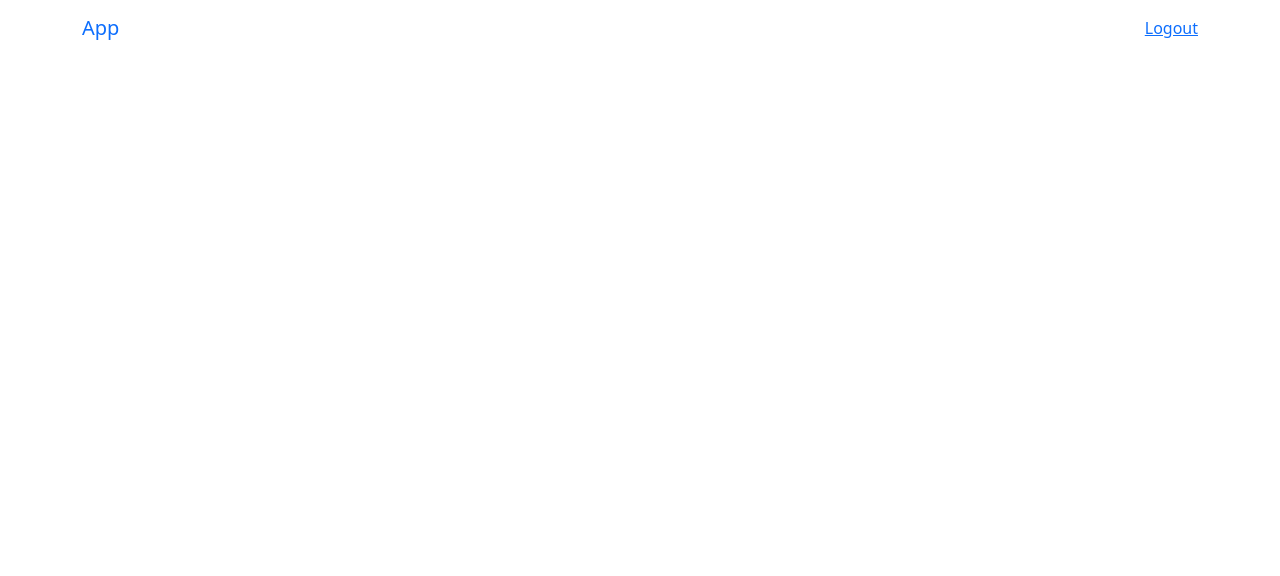
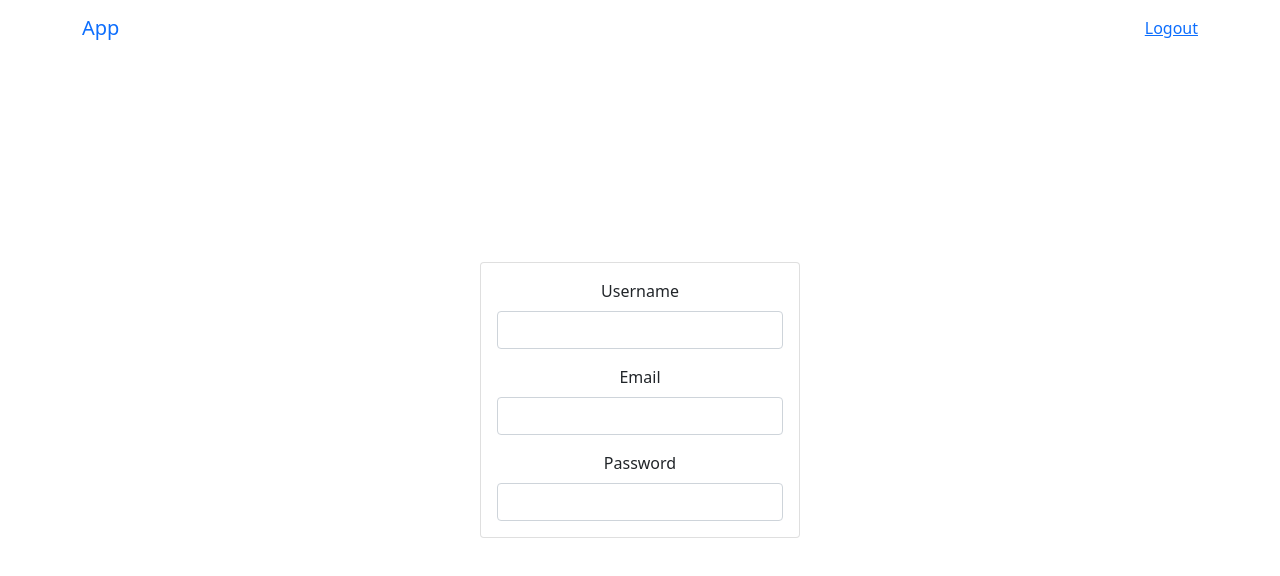
Before and after one commit to cmcunningham27/ME-MOIRS_2.0, a React (Create React App) app in the folder client/: page /signup in a window 1280 px wide. Before the commit this address had no page. Shown: the top 576 px of the page. Built offline with nearby package versions, Linux system fonts and the light colour scheme; the HTML template or start-up script is replaced by a standard one.

Commit message:
added email and password inputs and labels for the signup form

```diff
--- a/client/src/App.js
+++ b/client/src/App.js
@@ -5,6 +5,7 @@ import './App.css';
 
 import Nav from './components/nav';
 import Login from './pages/Login';
+import Signup from './pages/Signup';
 import Profile from './pages/Profile';
 
 import UserContext from './util/userContext';
@@ -20,8 +21,9 @@ function App() {
         <Nav />
 
         <Routes>
-          <Route exact path='/' element={<Login />}></Route>
-          <Route exact path='/profile' element={<Profile />}></Route>
+          <Route exact path='/' element={<Login />} />
+          <Route exact path='/signup' element={<Signup />} />
+          <Route exact path='/profile' element={<Profile />} />
         </Routes>
       </div>
     </UserContext.Provider>
--- a/client/src/pages/Signup.js
+++ b/client/src/pages/Signup.js
@@ -42,17 +42,41 @@ export default function Signup() {
             <div className='card card-container p=4'>
                 <form onSubmit={signupUser}>
                     <div className='form-group m-3'>
-                        <label className='mb-2' htmlFor='username'>
+                        <label className='mb-2' htmlFor='username'>Username</label>
                         <input
                             type='text'
                             className='form-control'
                             name='username'
-                                value={username}
+                            value={user.username}
                             minLength='3'
                             onChange={onChangeUsername}
                             required aria-required='true'
                         />
-                        </label>
+                    </div>
+
+                    <div className='form-group m-3'>
+                        <label className='mb-2' htmlFor='email'>Email</label>
+                        <input
+                            type='email'
+                            className='form-control'
+                            name='email'
+                            value={user.email}
+                            onChange={onChangeEmail}
+                            required aria-required='true'
+                        />
+                    </div>
+
+                    <div className='form-group m-3'>
+                        <label className='mb-2' htmlFor='password'>Password</label>
+                        <input
+                            type='password'
+                            className='form-control'
+                            name='password'
+                            value={user.password}
+                            minLength='8'
+                            onChange={onChangePassword}
+                            required aria-required='true'
+                        />
                     </div>
                 </form>
             </div>
```
Lines whose indentation alone changed are shown as unchanged.
